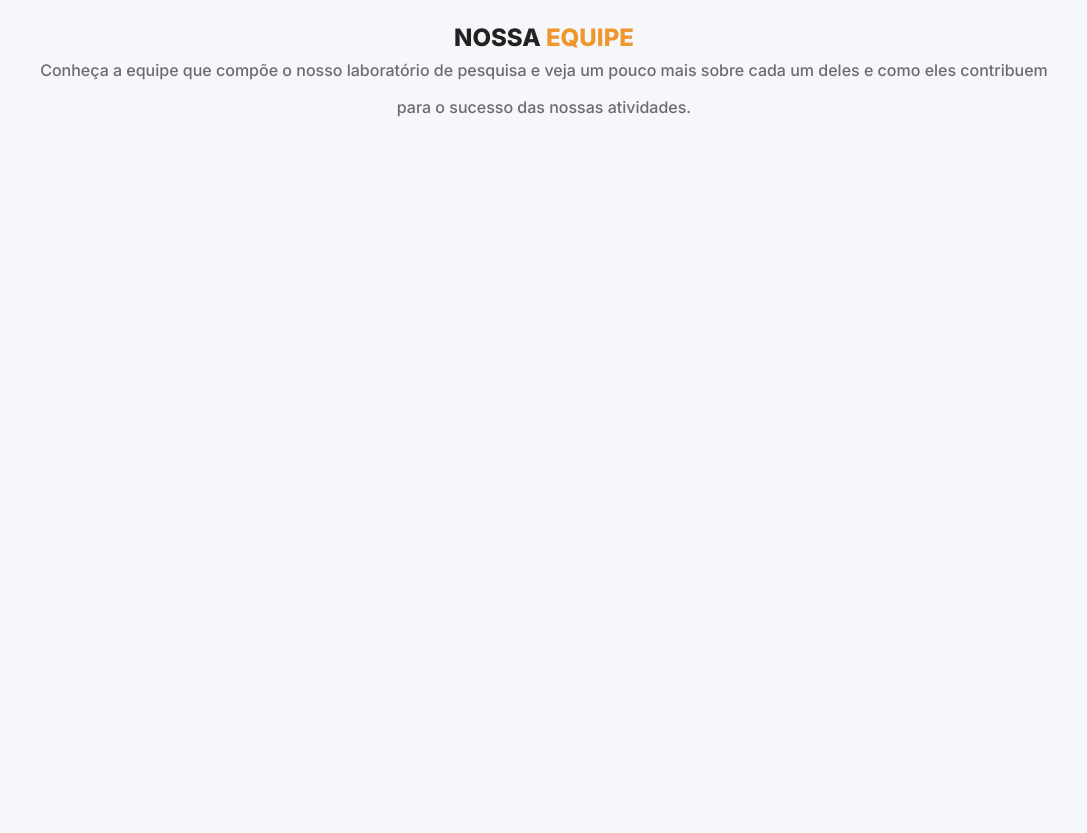
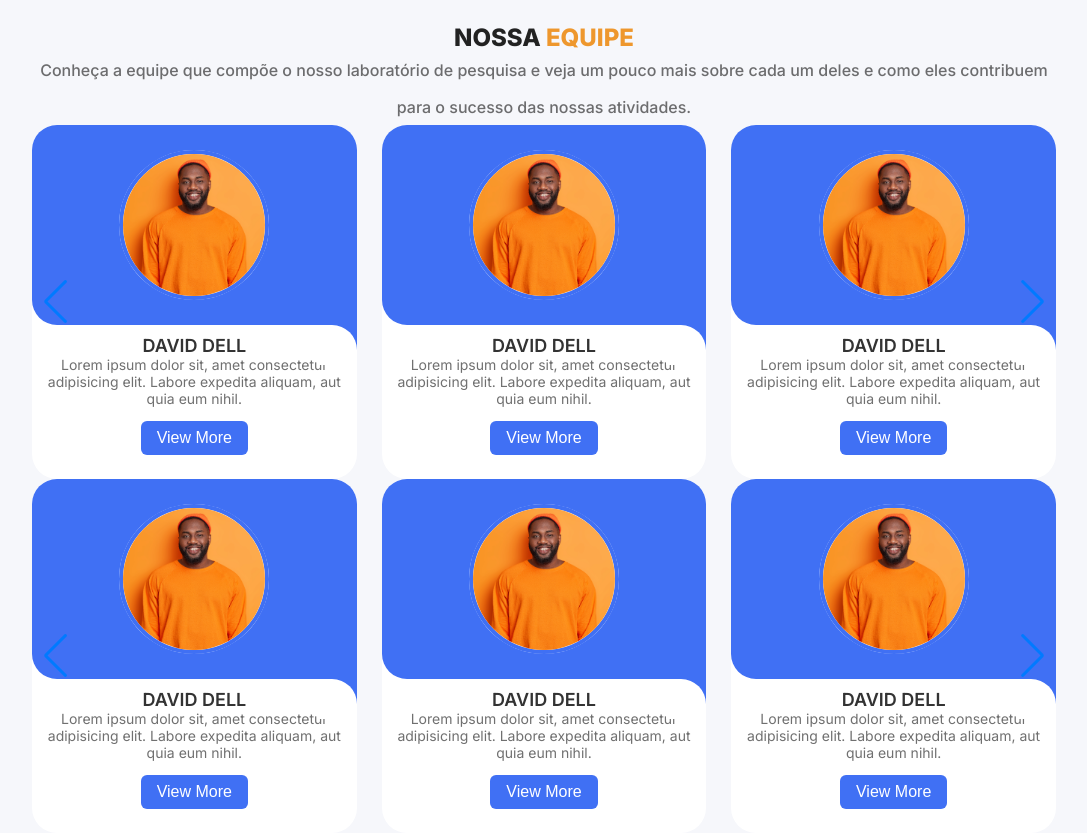
Before and after one commit to lafocaufpa/lafoca-frontend, a Next.js app: page / in a window 1280 px wide. Shown: the part 1700-2533 px from the top of the page, without its empty margins (96-1183 px from the left). Before the commit the page ends 1825 px from the top, so only its background shows below. Built offline with nearby package versions, Linux system fonts and the light colour scheme.

Commit message:
tentativa de slider

```diff
--- a/package.json
+++ b/package.json
@@ -11,7 +11,8 @@
     "nookies": "^2.5.2",
     "react": "^18.2.0",
     "react-dom": "^18.2.0",
-    "react-spring": "^9.7.3"
+    "react-spring": "^9.7.3",
+    "swiper": "^11.0.7"
   },
   "scripts": {
     "dev": "next dev",
--- a/src/components/home/Main/Team/Team.jsx
+++ b/src/components/home/Main/Team/Team.jsx
@@ -1,9 +1,13 @@
+import TeamSlider from './TeamSlider/TeamSlider';
+
 export default function Team() {
   return (
     <section>
       <div className='global-container'>
         <h2>Nossa <span>Equipe</span></h2>
         <p className='global__paragraph_text'>Conheça a equipe que compõe o nosso laboratório de pesquisa e veja um pouco mais sobre  cada um deles e como eles contribuem para o sucesso das nossas atividades.</p>
+        <TeamSlider/>
+        <TeamSlider/>
       </div>
     </section>
   );
--- /dev/null
+++ b/src/components/home/Main/Team/TeamSlider/CardSlider/CardSlider.jsx
@@ -0,0 +1,23 @@
+import Image from 'next/image';
+import styles from './CardSlider.module.css';
+
+export default function CardSlider({profile}) {
+  return (
+    <div className={`${styles['card']} ${'swiper-slide'}`}>
+      <div className={`${styles['image-content']}`}>
+        <span className={`${styles['overlay']}`}></span>
+        <div className={`${styles['card-image']}`}>
+          <Image src={profile} className={styles['card-img']}/>
+        </div>
+      </div>
+      <div className={styles['card-content']}>
+        <h2 className={styles['name']}>David Dell</h2>
+        <p className={styles['description']}>
+                Lorem ipsum dolor sit, amet consectetur adipisicing elit. Labore
+                expedita aliquam, aut quia eum nihil.
+        </p>
+        <button className={styles['button']}>View More</button>
+      </div>
+    </div>
+  );
+}
--- /dev/null
+++ b/src/components/home/Main/Team/TeamSlider/CardSlider/CardSlider.module.css
@@ -0,0 +1,82 @@
+.card {
+  border-radius: 25px;
+  background-color: #fff;
+}
+
+.image-content,
+.card-content {
+  padding: 10px 14px;
+  display: flex;
+  flex-direction: column;
+  align-items: center;
+}
+.image-content {
+  position: relative;
+  row-gap: 5px;
+  padding: 25px 0;
+}
+
+.overlay {
+  position: absolute;
+  left: 0;
+  top: 0;
+  width: 100%;
+  height: 100%;
+  background-color: #4070f4;
+  border-radius: 25px 25px 0px 25px;
+}
+.overlay::before,
+.overlay::after{
+    content: "";
+    position: absolute;
+    right: 0;
+    bottom: -40px;
+    width: 40px;
+    height: 40px;
+    background-color:#4070f4;
+}
+.overlay::after{
+    border-radius: 0 25px 0 0 ;
+    background-color: #fff;
+}
+
+.card-image {
+  position: relative;
+  height: 150px;
+  width: 150px;
+  background-color: #fff;
+  border-radius: 50%;
+}
+.card-image .card-img {
+  height: 100%;
+  width: 100%;
+  object-fit: cover;
+  border-radius: 50%;
+  border: 4px solid #4070f4;
+}
+.name {
+  font-size: 18px;
+  font-weight: 600;
+  color: #333;
+}
+.description {
+  font-size: 14px;
+  color: #707070;
+  text-align: center;
+}
+.button {
+  border: none;
+  outline: none;
+  font-size: 16px;
+  background-color: #4070f4;
+  color: white;
+  margin: 14px;
+  padding: 8px 16px;
+  border-radius: 6px;
+  font-weight: 400;
+  cursor: pointer;
+  transition: all ease 0.3s;
+}
+.button:hover {
+  background-color: #265df2;
+}
--- /dev/null
+++ b/src/components/home/Main/Team/TeamSlider/TeamSlider.jsx
@@ -0,0 +1,69 @@
+import Profile from '@images/team/profile1.png';
+import styles from './TeamSlider.module.css';
+import { useEffect } from 'react';
+import Swiper from 'swiper';
+import 'swiper/css';
+import 'swiper/css/bundle';
+
+import CardSlider from './CardSlider/CardSlider';
+
+export default function TeamSlider() {
+
+  useEffect(() => {
+    // eslint-disable-next-line no-undef
+    new Swiper('.slider-content', {
+      // slidesPerView: 3,
+      spaceBetween: 25,
+      loop: true,
+      // centerSlide: true,
+      // effect: 'fade',
+      // fadeEffect: {
+      //   crossFade: true
+      // },
+      // grabCursor: true,
+      pagination: {
+        el: '.swiper-pagination',
+        clickable: true,
+        dynamicBullets: true,
+      },
+      navigation: {
+        nextEl: '.swiper-button-next',
+        prevEl: '.swiper-button-prev',
+      },
+      breakpoints: {
+        0: {
+          slidesPerView: 1,
+        },
+        520: {
+          slidesPerView: 2,
+        },
+        950: {
+          slidesPerView: 3,
+        },
+      }
+    });
+
+  }, []);
+
+  return (
+    <div className={`${'swiper'} ${styles['slider-container']}`}>
+      <div className='slider-content'>
+        <div className={`${'card-wrapper'} ${'swiper-wrapper'}`}>
+
+          <CardSlider profile={Profile}/>
+          <CardSlider profile={Profile}/>
+          <CardSlider profile={Profile}/>
+          <CardSlider profile={Profile}/>
+          <CardSlider profile={Profile}/>
+          <CardSlider profile={Profile}/>
+          <CardSlider profile={Profile}/>
+          <CardSlider profile={Profile}/>
+
+        </div>
+      </div>
+      <div className={`${'swiper-button-next'} ${'swiper-navBtn'}`}></div>
+      <div className={`${'swiper-button-prev'} ${'swiper-navBtn'}`}></div>
+      <div className={`${'swiper-pagination'}`}></div>
+    </div>
+  );
+}
--- /dev/null
+++ b/src/components/home/Main/Team/TeamSlider/TeamSlider.module.css
@@ -0,0 +1,43 @@
+
+.slider-container{
+  max-width: 1120px;
+  width: 100%;
+  padding: 40px 0;
+}
+.slider-content {
+  overflow: hidden;
+  border-radius: 25px;
+  margin: 0 40px;
+}
+.swiper-navBtn{
+  color: #6e93f7;
+  transition: color 0.3s ease;
+}
+.swiper-navBtn:hover{
+  color: #4070f4;
+}
+.swiper-navBtn::before,
+.swiper-navBtn::after{
+  font-size: 40px;
+}
+.swiper-button-next{
+  right: 0;
+}
+.swiper-button-prev{
+  left: 0;
+}
+.swiper-pagination.bullet{
+ background-color: #6e93f7;
+ opacity: 1;
+}
+.swiper-pagination.bullet-active{
+ background-color: #4070f4;
+}
+@media screen and (max-width:768px) {
+  .slider-content{
+    margin: 0 10px;
+  }
+  .swiper-navBtn{
+    display: none;
+  }
+}
```
Also changed, not shown: 1 other file (tests, documents, lock files or other folders).
